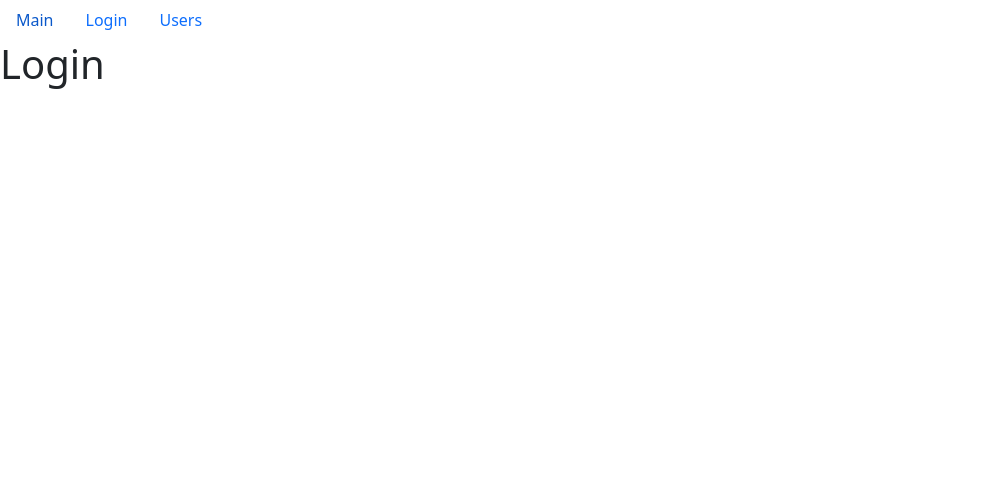
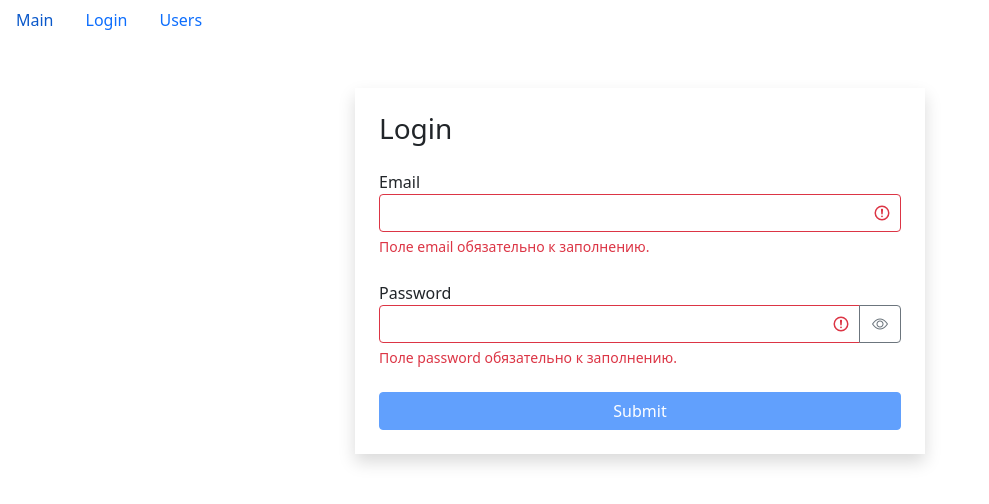
Before and after one commit to queen-of-pies/fast-company, a React (Create React App) app: page /login in a window 1280 px wide. Shown: the top 504 px of the page, without its empty margins (0-989 px from the left). Built offline with nearby package versions, Linux system fonts and the light colour scheme.

Commit message:
Homework done

```diff
--- a/src/components/layouts/login.jsx
+++ b/src/components/layouts/login.jsx
@@ -1,7 +1,89 @@
-import React from "react";
+import React, { useEffect, useState } from "react";
+import TextField from "../textField";
+import validator from "../../utils/validator";
 
 const Login = () => {
-    return <h1>Login</h1>;
+    const [data, setData] = useState({ email: "", password: "" });
+    const [errors, setErrors] = useState({});
+
+    useEffect(() => {
+        validate();
+    }, [data]);
+
+    const validateConfig = {
+        email: {
+            isRequired: { message: `Поле email обязательно к заполнению.` },
+            isEmail: { message: "Введеный email некорректный" }
+        },
+        password: {
+            isRequired: { message: `Поле password обязательно к заполнению.` },
+            isCapitalSymbol: {
+                message: `Поле password должно содержать хотя бы одну заглавную букву.`
+            },
+            isDigit: {
+                message: `Поле password должно содержать хотя бы одну цифру.`
+            },
+            min: {
+                message: `Поле password должно содержать не менее 8 символов.`,
+                value: 8
+            }
+        }
+    };
+
+    const validate = () => {
+        const errors = validator(data, validateConfig);
+        setErrors(errors);
+        return Object.keys(errors).length === 0;
+    };
+
+    const isValid = Object.keys(errors).length === 0;
+
+    const handleChange = ({ target }) => {
+        setData((prevState) => ({
+            ...prevState,
+            [target.name]: target.value
+        }));
+    };
+
+    const handleSubmit = (e) => {
+        e.preventDefault();
+        const isValid = validate();
+        if (!isValid) return;
+        console.log(data);
+    };
+
+    return (
+        <div className="container mt-5">
+            <div className="row">
+                <div className="col-md-6 offset-md-3 p-4 shadow">
+                    <h3 className="mb-4">Login</h3>
+                    <form onSubmit={handleSubmit}>
+                        <TextField
+                            label="Email"
+                            onChange={handleChange}
+                            name="email"
+                            value={data.email}
+                            error={errors.email}
+                        />
+                        <TextField
+                            label="Password"
+                            type="password"
+                            onChange={handleChange}
+                            name="password"
+                            value={data.password}
+                            error={errors.password}
+                        />
+                        <button
+                            className="btn btn-primary w-100 mx-auto"
+                            disabled={!isValid}
+                        >
+                            Submit
+                        </button>
+                    </form>
+                </div>
+            </div>
+        </div>
+    );
 };
 
 export default Login;
--- /dev/null
+++ b/src/components/textField.jsx
@@ -0,0 +1,56 @@
+import React, { useState } from "react";
+import PropTypes from "prop-types";
+
+const TextField = ({ label, type, name, value, onChange, error }) => {
+    const [showPassword, setShowPassword] = useState(false);
+
+    const handleShowPassword = () => {
+        setShowPassword((prevState) => !prevState);
+    };
+
+    return (
+        <div className="mb-4">
+            <label htmlFor={name}>{label}</label>
+            <div className="input-group has-validation">
+                <input
+                    type={showPassword ? "text" : type}
+                    id={name}
+                    value={value}
+                    onChange={onChange}
+                    name={name}
+                    className={`form-control ${error && "is-invalid"}`}
+                />
+                {type === "password" && (
+                    <button
+                        className="btn btn-outline-secondary"
+                        type="button"
+                        onClick={handleShowPassword}
+                    >
+                        <i
+                            className={`bi bi-eye${
+                                showPassword ? "-slash" : ""
+                            }`}
+                        />
+                    </button>
+                )}
+
+                {error && <div className="invalid-feedback">{error}</div>}
+            </div>
+        </div>
+    );
+};
+
+TextField.defaultProps = {
+    type: "text"
+};
+
+TextField.propTypes = {
+    label: PropTypes.string.isRequired,
+    type: PropTypes.string,
+    name: PropTypes.string.isRequired,
+    value: PropTypes.string.isRequired,
+    onChange: PropTypes.func.isRequired,
+    error: PropTypes.string
+};
+
+export default TextField;
--- a/src/components/usersList.jsx
+++ b/src/components/usersList.jsx
@@ -12,6 +12,7 @@
     const [professions, setProfessions] = useState();
     const [selectedProf, setSelectedProf] = useState();
     const [sortBy, setSortBy] = useState({ iter: "name", order: "asc" });
+    const [search, setSearch] = useState("");
 
     useEffect(() => {
         api.professions.fetchAll().then((data) => setProfessions(data));
@@ -47,6 +48,7 @@
     };
 
     const handleProfessionSelect = (item) => {
+        setSearch("");
         setSelectedProf(item);
     };
 
@@ -57,9 +59,20 @@
     const handleSort = (item) => {
         setSortBy(item);
     };
+
+    const handleSearch = (e) => {
+        setSelectedProf();
+        const { value } = e.target;
+        setSearch(value);
+    };
+
     if (users.length) {
         const filteredUsers = selectedProf
             ? users.filter((user) => user.profession._id === selectedProf._id)
+            : search
+            ? users.filter((user) =>
+                  user.name.toLowerCase().includes(search.toLowerCase())
+              )
             : users;
         const count = filteredUsers.length;
         const sortedUsers = _.orderBy(
@@ -92,6 +105,12 @@
                 )}
                 <div className="d-flex flex-column">
                     <SearchStatus users={filteredUsers} />
+                    <input
+                        placeholder="Search..."
+                        value={search}
+                        onChange={handleSearch}
+                        style={{ outline: "none" }}
+                    />
                     {count > 0 && (
                         <UsersTable
                             userCrop={userCrop}
--- /dev/null
+++ b/src/utils/validator.js
@@ -0,0 +1,49 @@
+export default function validator(data, config) {
+    const errors = {};
+
+    function validate(method, data, config) {
+        let statusValidate;
+        switch (method) {
+            case "isRequired":
+                statusValidate = data.trim() === "";
+                break;
+            case "isEmail": {
+                const emailRegExp = /^\S+@\S+\.\S+$/g;
+                statusValidate = !emailRegExp.test(data);
+                break;
+            }
+            case "isCapitalSymbol": {
+                const regExp = /[A-Z]+/g;
+                statusValidate = !regExp.test(data);
+                break;
+            }
+            case "isDigit": {
+                const digitRegExp = /\d+/g;
+                statusValidate = !digitRegExp.test(data);
+                break;
+            }
+            case "min": {
+                statusValidate = data.length < config.value;
+                break;
+            }
+            default:
+                break;
+        }
+        if (statusValidate) return config.message;
+    }
+
+    for (const fieldName in data) {
+        for (const validateMethod in config[fieldName]) {
+            const error = validate(
+                validateMethod,
+                data[fieldName],
+                config[fieldName][validateMethod]
+            );
+            if (error && !errors[fieldName]) {
+                errors[fieldName] = error;
+            }
+        }
+    }
+
+    return errors;
+}
```
Also changed, not shown: .eslintrc.js, 1 other file (tests, documents, lock files or other folders).
